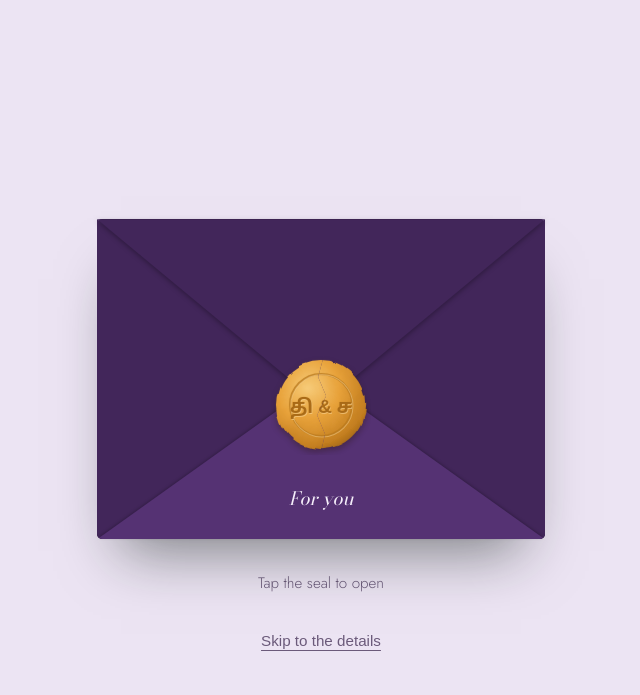
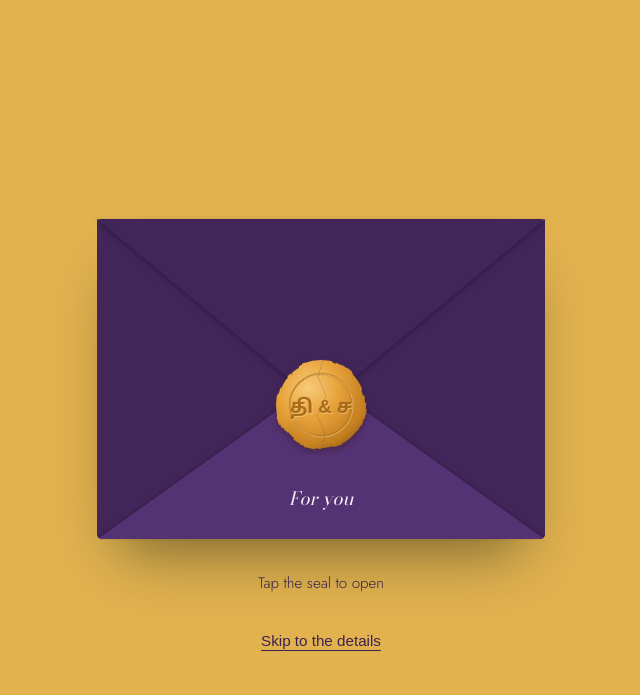
Before and after one commit to TsanthoshR/Vercel_invite_2, a plain HTML site: page index.html in a window 1280 px wide. Shown: the top 695 px of the page, without its empty margins (319-959 px from the left). Drawn offline with nearby package versions, Linux system fonts and the light colour scheme.

Commit message:
Use gold backdrop behind purple envelope
Co-Authored-By: Claude Haiku 5.5 <noreply@anthropic.com>
Claude-Session: https://claude.ai/code/session_01YURHDn1AjNEzP1X2b2sJzn

```diff
--- a/index.html
+++ b/index.html
@@ -179,7 +179,7 @@
   .note { margin: 2rem 0 0; color: var(--muted); font-size: 1rem; }
   .closing { margin: 2rem 0 0; font-family: 'Cormorant Garamond', Georgia, serif; font-style: italic; font-size: 1.25rem; color: var(--ink); }
   :root {
-    --mist: #ECE4F3;
+    --mist: #E2B24F;
     --betel-deep: #2B1A3D;
     --plum-deep: #2B1A3D;
     --plum: #42265A;
@@ -387,6 +387,7 @@
 
   /* ---------- Invitation ---------- */
 
+  .stage .stage-hint, .stage .stage-skip { color: #3b2350; }
 </style>
 <body class="is-locked">
 
```
